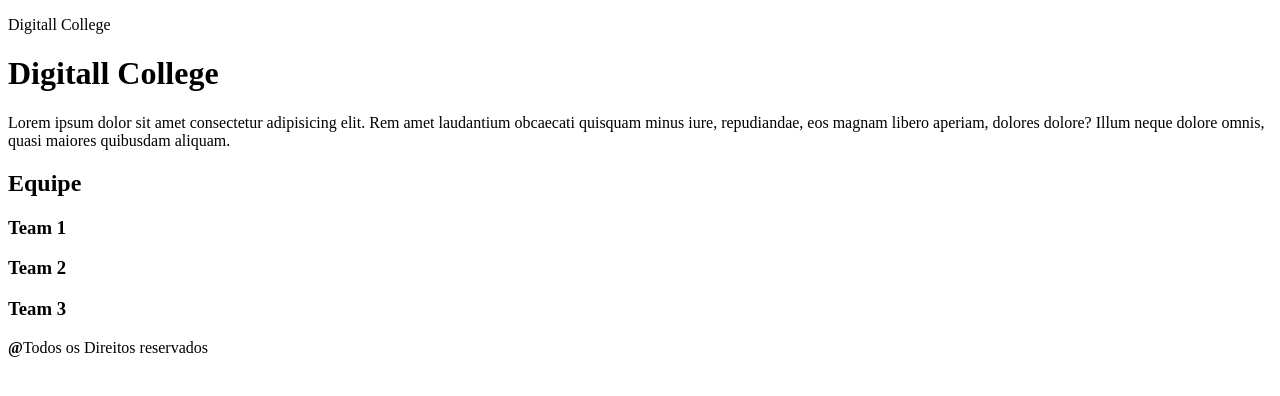
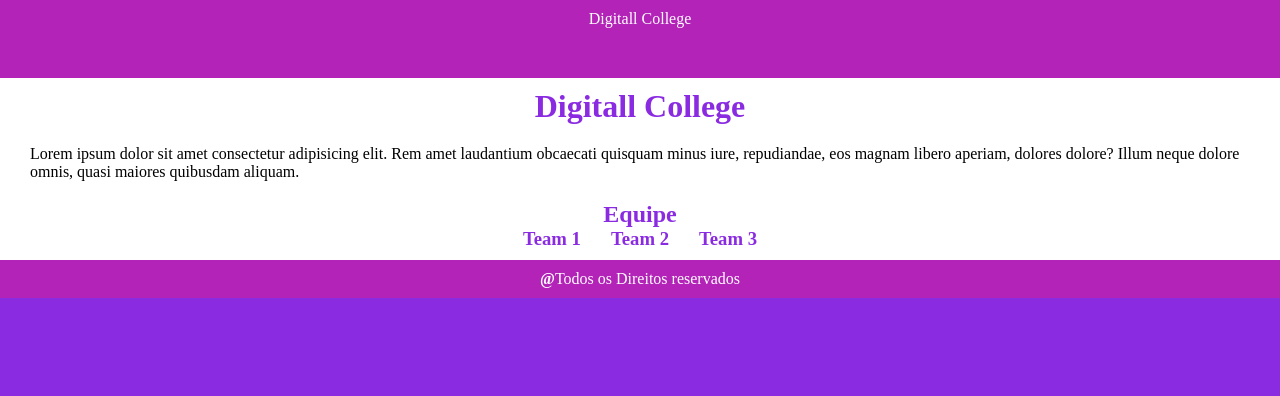
Before and after one commit to AlmirNeto87/Exercicios_Curso_FullStack_GT4_0, a plain HTML site: page Atividade CSS/index.html in a window 1280 px wide. Drawn offline with Linux system fonts and the light colour scheme.

Commit message:
Att-atividade  de Css

```diff
--- a/Atividade CSS/index.html
+++ b/Atividade CSS/index.html
@@ -3,7 +3,8 @@
 <head>
     <meta charset="UTF-8">
     <meta name="viewport" content="width=device-width, initial-scale=1.0">
-    <title>Document</title>
+    <title>Exercicio CSS</title>
+    <link rel="stylesheet" href="style.css">
 </head>
 <body>
     <header>
@@ -17,10 +18,10 @@
             Lorem ipsum dolor sit amet consectetur adipisicing elit. Rem amet laudantium obcaecati quisquam minus iure, repudiandae, eos magnam libero aperiam, dolores dolore? Illum neque dolore omnis, quasi maiores quibusdam aliquam.
 
         </p>
-    </main>
-    <section>
+
+        <section class="section-equipe">
             <h2>Equipe</h2>
-        <div>
+            <div class="div-teams" >
                 <div>
                     <h3> Team 1</h3>
                 </div>
@@ -32,7 +33,7 @@
                 </div>
             </div>
         </section>
-
+    </main>
     <footer>
         <p><strong>@</strong>Todos os  Direitos reservados</p>
     </footer>
--- a/Atividade CSS/style.css
+++ b/Atividade CSS/style.css
@@ -0,0 +1,51 @@
+*{
+    margin: 0;
+    padding: 0;
+    box-sizing: border-box;
+}
+
+body{
+    display: flex;
+    flex-direction: column;
+    background-color: blueviolet;
+}
+
+header{
+    display: flex;
+    justify-content: center;
+    background-color: rgb(179, 35, 184);
+    padding: 10px 0 50px;
+    color: white;
+
+}
+main{
+    background-color: white;
+    color: blueviolet;
+    display: flex;
+    flex-direction: column;
+    align-items: center;
+    padding: 10px 30px 10px 30px;
+    gap: 20px;
+    p{
+        color: black;
+    }
+}
+
+.section-equipe{
+    display: flex;
+    align-items: center;
+    flex-direction: column;
+}
+
+.div-teams{
+    display: flex;
+    gap: 30px;
+
+}
+footer{
+    display: flex;
+    justify-content: center;
+    background-color: rgb(179, 35, 184);
+    padding: 10px;
+    color: white;
+}
```
Lines whose indentation alone changed are shown as unchanged.
